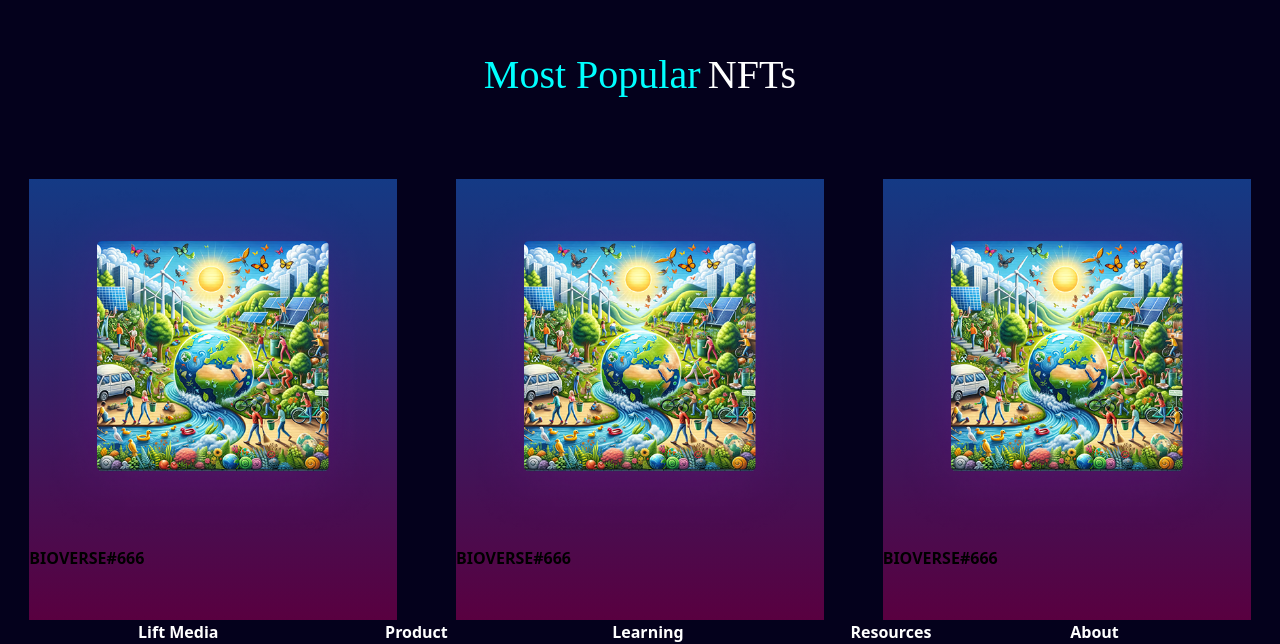
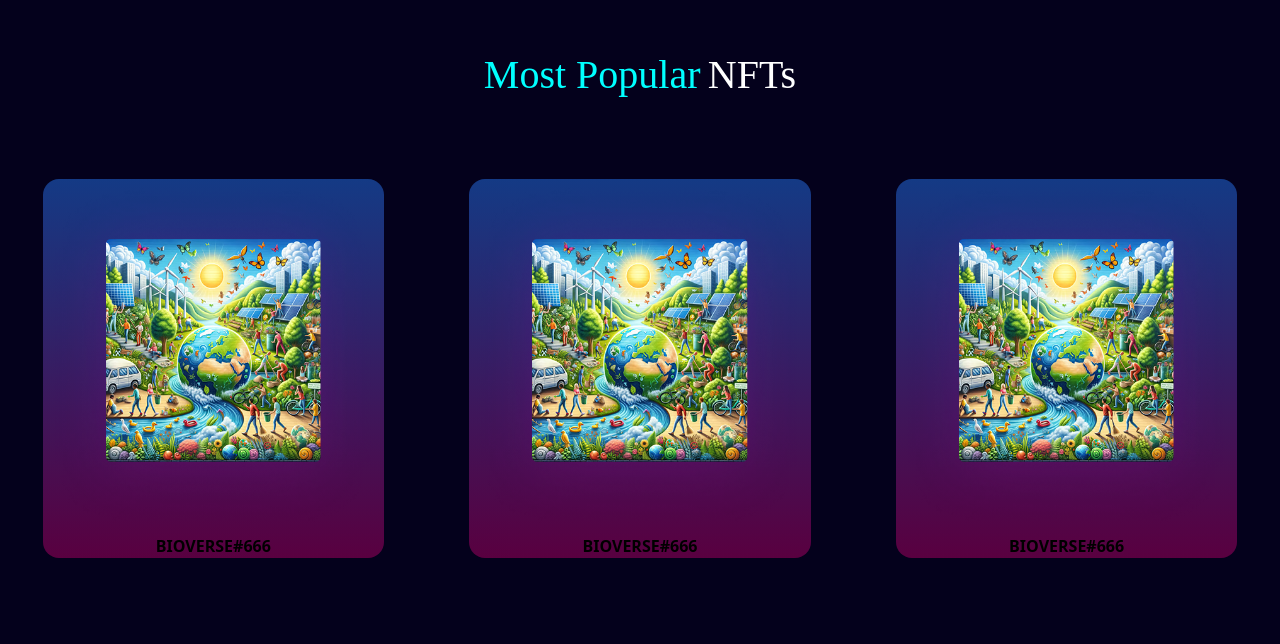
Before and after one commit to MuKulsoop/Carbonexis, a React (Vite) app: page / in a window 1280 px wide. Shown: the part 941-1585 px from the top of the page. Built offline with nearby package versions, Linux system fonts and the light colour scheme.

Commit message:
Card modified

```diff
--- a/src/Components/LNFT.css
+++ b/src/Components/LNFT.css
@@ -1,3 +1,7 @@
+.NFTSection
+{
+    height: 100vh;
+}
 .NFTCards {
   display: flex;
   justify-content: center;
@@ -27,9 +31,15 @@
   color: white;
 }
 .card {
+    display: flex;
+    flex-direction:column;
+    justify-content: center;
+    align-items: center;
   background-color: white;
-  max-width: 23rem;
-  max-height: 30rem;
+  border-radius: 16px;
+  align-items: center;
+  max-width: 25.313rem;
+  max-height: 34.188rem;
   background-image: linear-gradient(#143A85 , #590040);
 
   /* -webkit-text-fill-color: transparent; */
@@ -40,9 +50,14 @@
   display: flex;
   justify-content: space-around;
   align-items: center;
-  max-height: 100vh;
+
 }
-.Description
+/* .Description
 {
-    margin-bottom: 50px;
+    margin-bottom: 100px;
+} */
+.Image
+{
+    height: 22.201rem;
+    width: 21.333rem;
 }
--- a/src/Components/LNFT.jsx
+++ b/src/Components/LNFT.jsx
@@ -3,6 +3,7 @@ import "./LNFT.css";
 function LNFT() {
   return (
     <>
+    <div className="NFTSection">
       <div className="NFTCards">
         <h3 className="Popular">Most Popular</h3>
         <h3 className="NFT"> NFTs</h3>
@@ -33,6 +34,8 @@ function LNFT() {
         </div>
       </div>
       </div>
+      </div>
+
     </>
   );
 }
```
Also changed, not shown: public/NFT-3.png (added), public/image.png (added).
